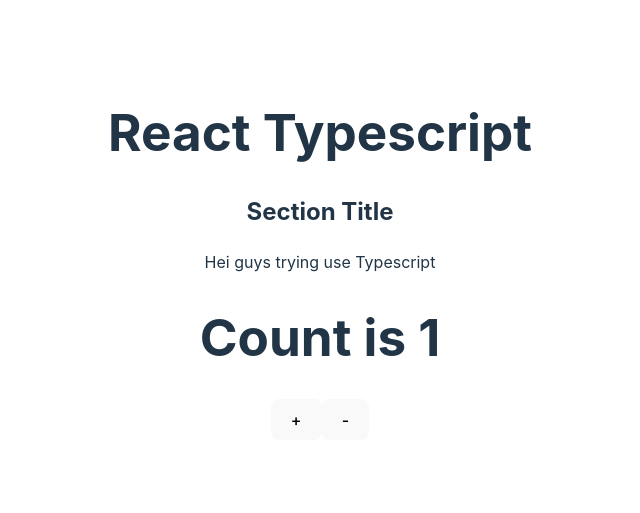
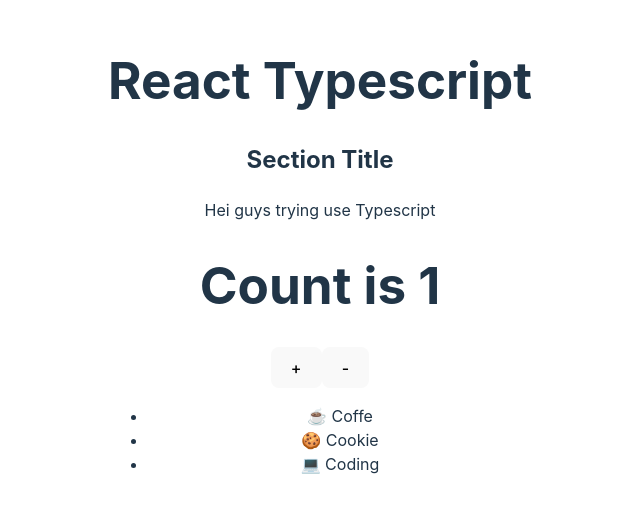
Before and after one commit to paresiqbal/react-types, a React (Vite) app: page / in a window 1280 px wide. Shown: the part 145-658 px from the top of the page, without its empty margins (320-960 px from the left). Built offline with nearby package versions, Linux system fonts and the light colour scheme.

Commit message:
Creat Map fucntion and list and array with interface

```diff
--- a/src/App.tsx
+++ b/src/App.tsx
@@ -2,6 +2,7 @@
 import Counter from "./components/Counter";
 import Heading from "./components/Heading";
 import Section from "./components/Section";
+import List from "./components/List";
 
 function App() {
   return (
@@ -11,6 +12,10 @@
       <div>
         <Counter />
       </div>
+      <List
+        items={["☕ Coffe", "🍪 Cookie", "💻 Coding"]}
+        render={(item: string) => <span>{item}</span>}
+      />
     </div>
   );
 }
--- /dev/null
+++ b/src/components/List.tsx
@@ -0,0 +1,18 @@
+import { ReactNode } from "react";
+
+interface ListProps<T> {
+  items: T[];
+  render: (item: T) => ReactNode;
+}
+
+export default function List<T>({ items, render }: ListProps<T>) {
+  return (
+    <div>
+      <ul>
+        {items.map((item, i) => (
+          <li key={i}>{render(item)}</li>
+        ))}
+      </ul>
+    </div>
+  );
+}
```
